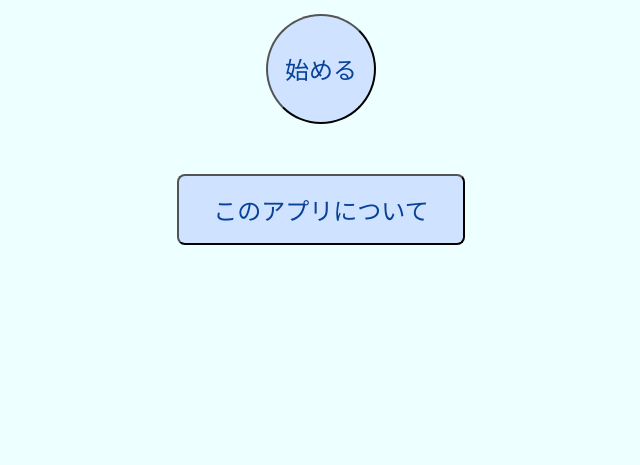
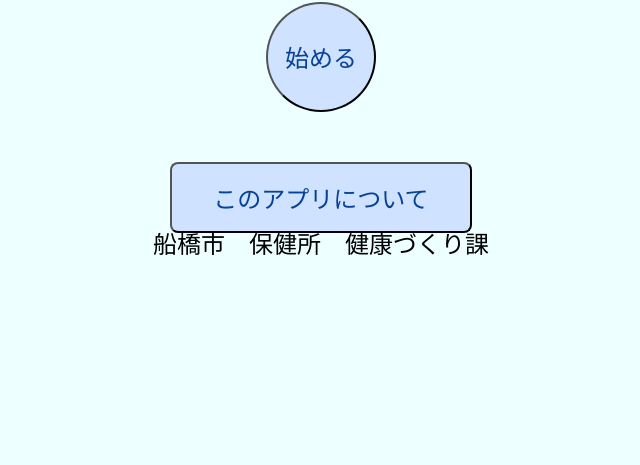
Before and after one commit to Funabashicity/genkido-check, a plain HTML site: page index.html in a window 1280 px wide. Shown: the part 335-800 px from the top of the page, without its empty margins (319-959 px from the left). Drawn offline with Linux system fonts and the light colour scheme; a web font is replaced by a local one.

Commit message:
Update index.html
トップページに所属名を表記

```diff
--- a/index.html
+++ b/index.html
@@ -22,13 +22,14 @@
     <div class="header">
       <h1 class="title_head">やってみよう<br><span class="genkitext">元気度チェック！</span></h1>
     </div>
-    <div class="btn_content">
+    <div style="text-align:center;" class="btn_content">
       <form  action="quiz.html">
         <input class="start-btn" type="submit" value="始める">
       </form>
       <form  action="desc_page.html">
         <input class="desc-btn" type="submit" value="このアプリについて">
       </form>
+      <div　style="margin-top:10px; font-size:14px; ">船橋市　保健所　健康づくり課</div>
     </div>
   </div>
 
```
